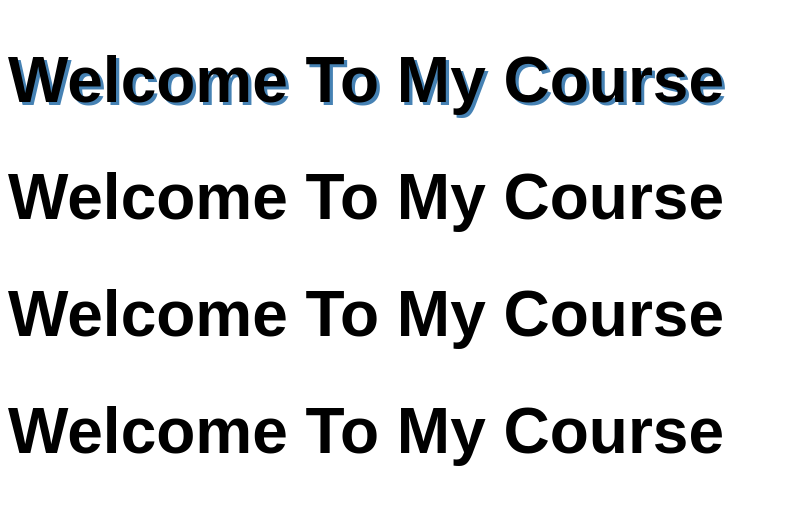
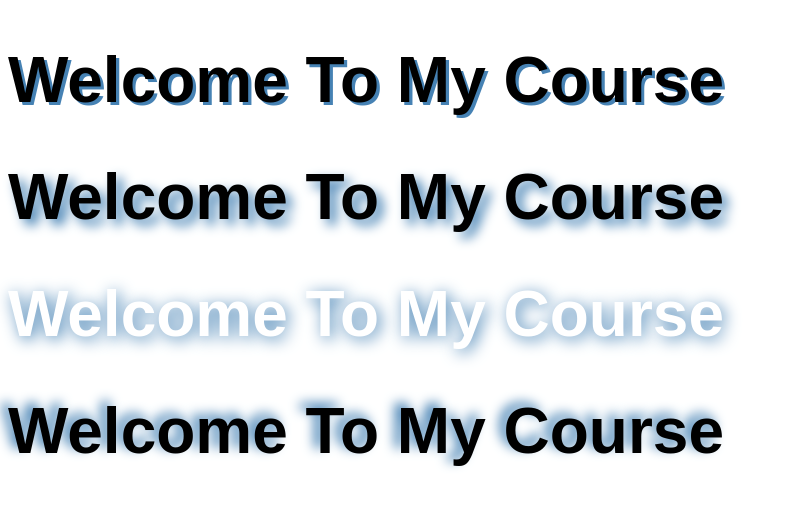
Before and after one commit to nilankh/LearningHTMLandCSS, a plain HTML site: page Css SandBox2/05_text_shadows.html in a window 1280 px wide. Shown: the whole page, without its empty margins (0-798 px from the left). Drawn offline with Linux system fonts and the light colour scheme.

Commit message:
done with box-shadows

```diff
--- a/Css SandBox2/05_text_shadows.html
+++ b/Css SandBox2/05_text_shadows.html
@@ -15,6 +15,22 @@
             text-shadow: 0.2rem 0.2rem steelblue;
 
         }
+
+        h1.b {
+            /* h-shadow | v-shadow | blur | color */
+            text-shadow: 0.4rem 0.4rem 0.7rem steelblue;
+        }
+
+        h1.c {
+            /* White Text */
+            color: #fff;
+            text-shadow: 0.2rem 0.2rem 1rem steelblue;
+        }
+
+        h1.d {
+            /* Negative values */
+            text-shadow: -0.4rem -0.3rem 0.7rem steelblue;
+        }
     </style>
 </head>
 <body>
```
